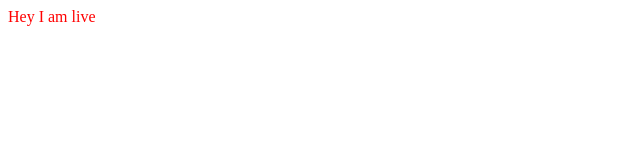
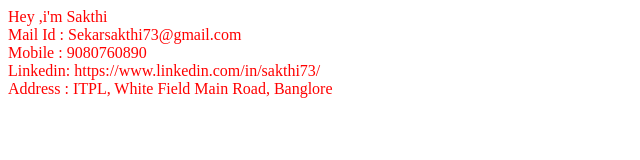
Before and after one commit to IcePrince7/Sample-portfolio, a plain HTML site: page index.html in a window 1280 px wide. Shown: the whole page, without its empty margins (0-640 px from the left). Drawn offline with Linux system fonts and the light colour scheme.

Commit message:
Sample data eithout style

```diff
--- a/index.html
+++ b/index.html
@@ -7,6 +7,12 @@
     <title>Document</title>
 </head>
 <body>
-    <div>Hey I am live</div>
+
+    <div>Hey ,i'm Sakthi </div>
+    <div>Mail Id : Sekarsakthi73@gmail.com </div>
+    <div>Mobile : 9080760890 </div>
+    <div>Linkedin: https://www.linkedin.com/in/sakthi73/</div>
+    <div>Address : ITPL, White Field Main Road, Banglore</div>
+
 </body>
 </html>
```
